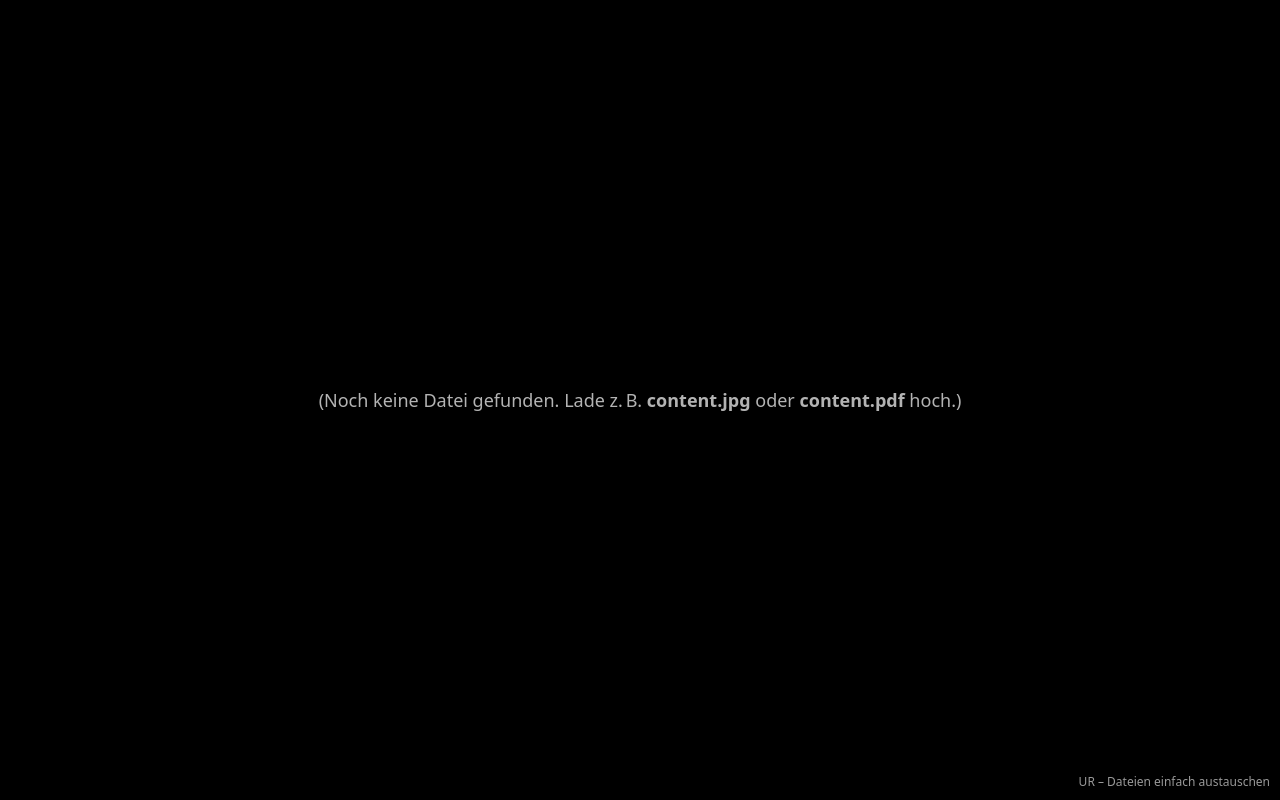
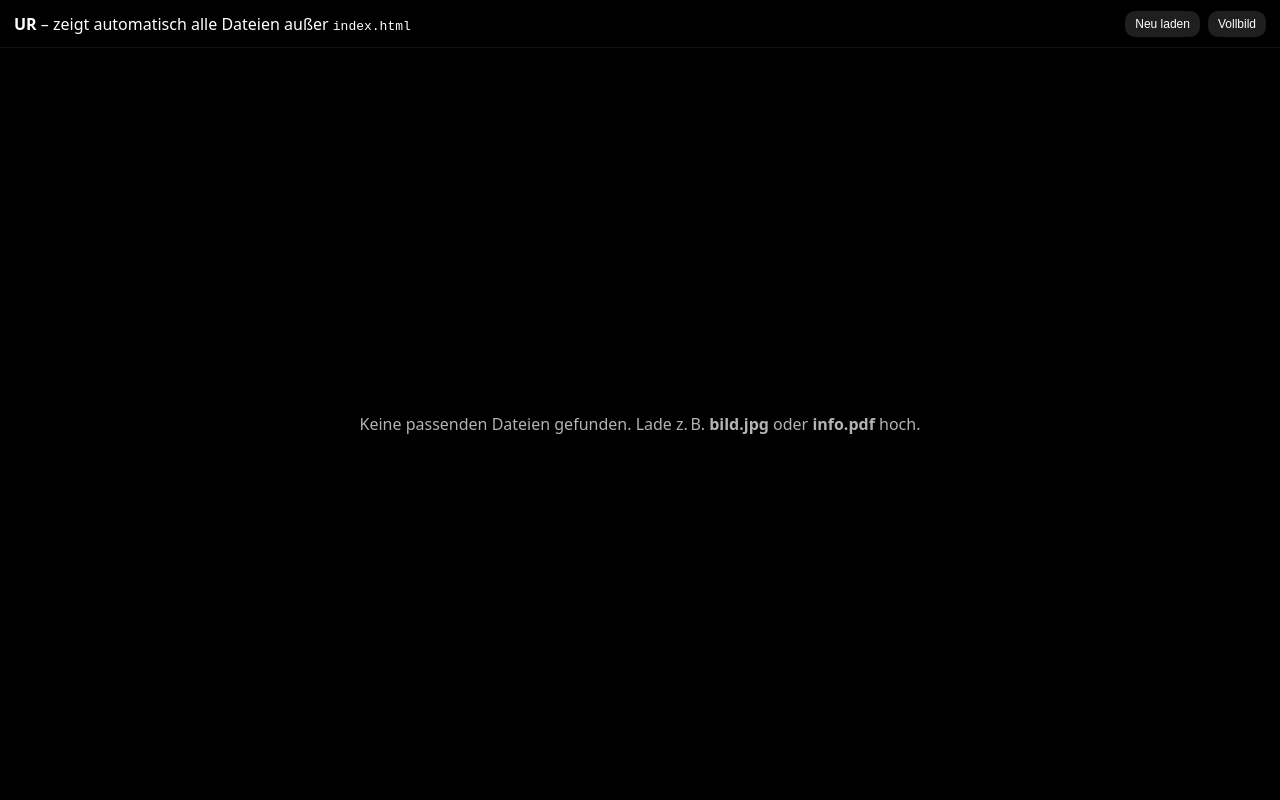
Before and after one commit to fc09jugendfussball/display-ur, a plain HTML site: page index.html in a window 1280 px wide. Drawn offline with Linux system fonts and the light colour scheme; no server answers.

Commit message:
Add files via upload

```diff
--- a/index.html
+++ b/index.html
@@ -3,77 +3,128 @@
 <head>
   <meta charset="utf-8" />
   <meta name="viewport" content="width=device-width, initial-scale=1" />
-  <title>Display – UR – Dateien einfach austauschen</title>
+  <title>UR – Slideshow (automatisch, alle 15s)</title>
   <style>
-    html, body { margin:0; height:100%; background:#000; color:#fff; font-family: system-ui, -apple-system, Segoe UI, Roboto, Helvetica, Arial; }
-    .wrap { position:fixed; inset:0; display:grid; place-items:center; padding: 6vmin; }
-    #stage { width:100%; height:100%; display:grid; place-items:center; }
-    #stage > img, #stage > video { max-width:100%; max-height:100%; object-fit:contain; background:#000; }
-    #stage > iframe, #stage > embed { width:100%; height:100%; border:0; background:#000; }
-    .msg { opacity:.7; font-size: clamp(14px, 2.5vmin, 18px); text-align:center; }
-    .hint { position: fixed; right: 10px; bottom: 10px; opacity:.6; font-size: 12px; }
+    :root { --bg:#000; --fg:#fff; --topbar:48px; }
+    * { box-sizing: border-box; }
+    html, body { margin:0; height:100%; background:var(--bg); color:var(--fg); font-family: system-ui,-apple-system,Segoe UI,Roboto,Helvetica,Arial; overflow:hidden; }
+    .topbar { position:fixed; inset:0 0 auto 0; height:var(--topbar); display:flex; align-items:center; justify-content:space-between; gap:10px; padding:0 14px; background:rgba(0,0,0,.75); border-bottom:1px solid rgba(255,255,255,.08); z-index:10; }
+    .actions { display:flex; gap:8px; align-items:center; }
+    .btn { appearance:none; border:0; border-radius:10px; padding:6px 10px; background:rgba(255,255,255,.12); color:var(--fg); cursor:pointer; font-size:12px }
+    .stage { position:fixed; inset:var(--topbar) 0 0 0; display:grid; place-items:center; }
+    .stage > img, .stage > video { max-width:100%; max-height:100%; object-fit:contain; background:#000; }
+    .stage > embed, .stage > iframe { width:100%; height:100%; border:0; background:#000; }
+    .hud { position:fixed; right:10px; bottom:10px; font-size:12px; opacity:.65; }
   </style>
 </head>
 <body>
-  <div class="wrap">
-    <div id="stage"><div class="msg">Suche nach Datei … (z. B. <strong>content.jpg</strong> / <strong>content.pdf</strong>)</div></div>
+  <div class="topbar">
+    <div><strong>UR</strong> – zeigt automatisch alle Dateien außer <code>index.html</code></div>
+    <div class="actions">
+      <button class="btn" id="reload">Neu laden</button>
+      <button class="btn" id="fullscreen">Vollbild</button>
     </div>
-  <div class="hint">UR – Dateien einfach austauschen</div>
+  </div>
+  <div class="stage" id="stage"><div style="opacity:.7">Suche Dateien …</div></div>
+  <div class="hud" id="hud"></div>
 
   <script>
-      // Try to find the first existing file among common names (no editing required).
-      const candidates = [
-        "content.html","index.html.content", // guard
-        "content.jpg","content.png","content.gif","content.webp","content.svg",
-        "content.pdf",
-        "content.mp4","content.webm","content.ogg",
-        "index.jpg","index.png","index.gif","index.webp","index.svg",
-        "index.pdf",
-        "index.mp4","index.webm","index.ogg"
-      ];
-      function pickCandidate() {
-        return new Promise(async (resolve) => {
-          for (const file of candidates) {
+    const INTERVAL_MS = 15000;
+    const SUPPORTED = ['.jpg','.jpeg','.png','.gif','.webp','.svg','.pdf']; // erweiterbar
+    const IGNORE = ['index.html','README.md','README.txt'];
+    const RELOAD_HOURLY_MS = 60*60*1000;
+
+    function ext(name) { const i = name.lastIndexOf('.'); return i>=0 ? name.slice(i).toLowerCase() : ''; }
+    function isSupported(name) { const e = ext(name); return SUPPORTED.includes(e) && !IGNORE.includes(name.toLowerCase()); }
+    function withCB(url) { return url + (url.includes('?') ? '&' : '?') + '_=' + Date.now(); }
+
+    function guessOwnerRepo() {
+      // Erwartet Projektseiten-URL: https://OWNER.github.io/REPO/
+      const host = location.hostname; // z. B. fc09jugendfussball.github.io
+      const owner = host.split('.')[0];
+      const parts = location.pathname.split('/').filter(Boolean);
+      const repo = parts.length ? parts[0] : ''; // erster Pfadteil
+      return { owner, repo };
+    }
+
+    async function fetchContents(owner, repo) {
+      // Versuche 'main', dann 'gh-pages'
+      const branches = ['main','gh-pages'];
+      for (const ref of branches) {
+        const api = `https://api.github.com/repos/${owner}/${repo}/contents?ref=${ref}`;
         try {
-              const res = await fetch(file + "?_=" + Date.now(), { method: "HEAD" });
-              if (res.ok) return resolve(file);
-            } catch (e) {}
+          const res = await fetch(api);
+          if (!res.ok) continue;
+          const data = await res.json();
+          if (Array.isArray(data)) return { list: data, ref };
+        } catch(e) {}
       }
-          resolve(null);
-        });
+      return { list: [], ref: '' };
     }
+
+    function pickFiles(list) {
+      const files = list.filter(x => x.type === 'file' && isSupported(x.name) && !/index\.html/i.test(x.name));
+      files.sort((a,b) => a.name.localeCompare(b.name, 'de'));
+      return files.map(x => x.download_url).filter(Boolean);
+    }
+
     function render(url) {
-        const c = document.getElementById("stage");
-        c.innerHTML = "";
-        if (!url) {
-          c.innerHTML = '<div class="msg">(Noch keine Datei gefunden. Lade z. B. <strong>content.jpg</strong> oder <strong>content.pdf</strong> hoch.)</div>';
+      const c = document.getElementById('stage');
+      c.innerHTML = '';
+      const lower = url.toLowerCase();
+      if (lower.endsWith('.pdf')) {
+        const emb = document.createElement('embed');
+        emb.type = 'application/pdf';
+        emb.src = withCB(url) + '#view=FitH';
+        c.appendChild(emb);
+      } else if (lower.endsWith('.jpg') || lower.endsWith('.jpeg') || lower.endsWith('.png') || lower.endsWith('.gif') || lower.endsWith('.webp') || lower.endsWith('.svg')) {
+        const img = new Image();
+        img.src = withCB(url);
+        img.alt = url;
+        c.appendChild(img);
+      } else {
+        const fr = document.createElement('iframe');
+        fr.src = withCB(url);
+        c.appendChild(fr);
+      }
+      document.getElementById('hud').textContent = url.split('/').pop();
+    }
+
+    async function init() {
+      const { owner, repo } = guessOwnerRepo();
+      if (!owner || !repo) {
+        document.getElementById('stage').innerHTML = '<div style="opacity:.7">Konnte Owner/Repo nicht ermitteln.</div>';
         return;
       }
-        const u = url.toLowerCase();
-        if (u.endsWith(".png") || u.endsWith(".jpg") || u.endsWith(".jpeg") || u.endsWith(".gif") || u.endsWith(".webp") || u.endsWith(".svg")) {
-          const img = new Image(); img.src = url + "?_=" + Date.now(); img.alt = url; c.appendChild(img);
-        } else if (u.endsWith(".mp4") || u.endsWith(".webm") || u.endsWith(".ogg")) {
-          const v = document.createElement("video");
-          v.src = url + "?_=" + Date.now(); v.autoplay = true; v.loop = true; v.muted = true; v.controls = false; v.playsInline = true; c.appendChild(v);
-        } else if (u.endsWith(".pdf")) {
-          const emb = document.createElement("embed"); emb.type = "application/pdf"; emb.src = url + "#view=FitH"; c.appendChild(emb);
-        } else if (u.endsWith(".html") || u.endsWith(".htm")) {
-          const fr = document.createElement("iframe"); fr.src = url + "?_=" + Date.now(); c.appendChild(fr);
-        } else {
-          const fr = document.createElement("iframe"); fr.src = url + "?_=" + Date.now(); c.appendChild(fr);
+      let files = [];
+      async function loadList() {
+        const { list, ref } = await fetchContents(owner, repo);
+        files = pickFiles(list);
+        if (!files.length) {
+          document.getElementById('stage').innerHTML = '<div style="opacity:.7">Keine passenden Dateien gefunden. Lade z. B. <strong>bild.jpg</strong> oder <strong>info.pdf</strong> hoch.</div>';
         }
       }
-      async function init() {
-        const picked = await pickCandidate();
-        render(picked);
-        // Poll for changes every minute to catch replaced files
-        setInterval(async () => {
-          const p = await pickCandidate();
-          render(p);
-        }, 60 * 1000);
+      await loadList();
+
+      let i = 0;
+      function tick() {
+        if (!files.length) return;
+        render(files[i % files.length]);
+        i++;
+      }
+      tick();
+      setInterval(tick, INTERVAL_MS);
+      setInterval(loadList, RELOAD_HOURLY_MS);
+
+      document.getElementById('reload').addEventListener('click', async () => {
+        await loadList(); i = 0; tick();
+      });
+      document.getElementById('fullscreen').addEventListener('click', () => {
+        const root = document.documentElement;
+        if (!document.fullscreenElement) root.requestFullscreen?.(); else document.exitFullscreen?.();
+      });
     }
     init();
   </script>
-
 </body>
 </html>
```
Lines whose indentation alone changed are shown as unchanged.
